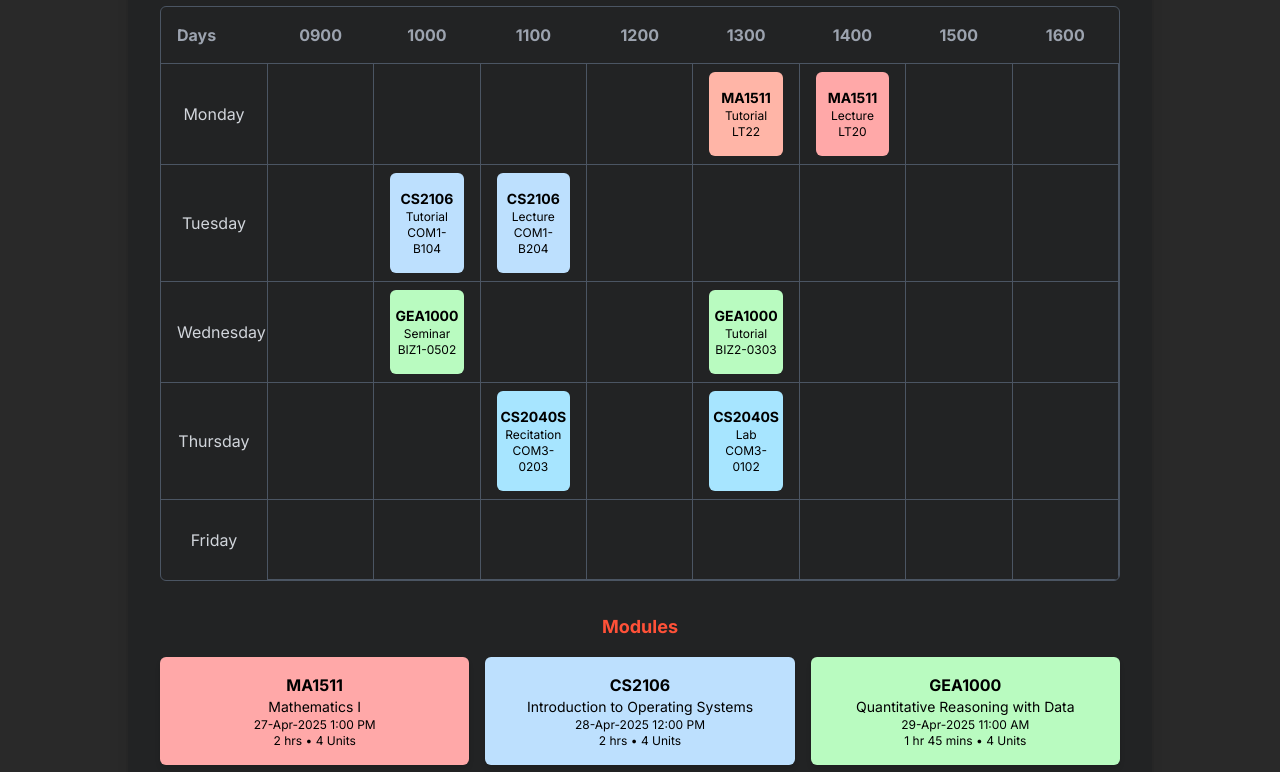
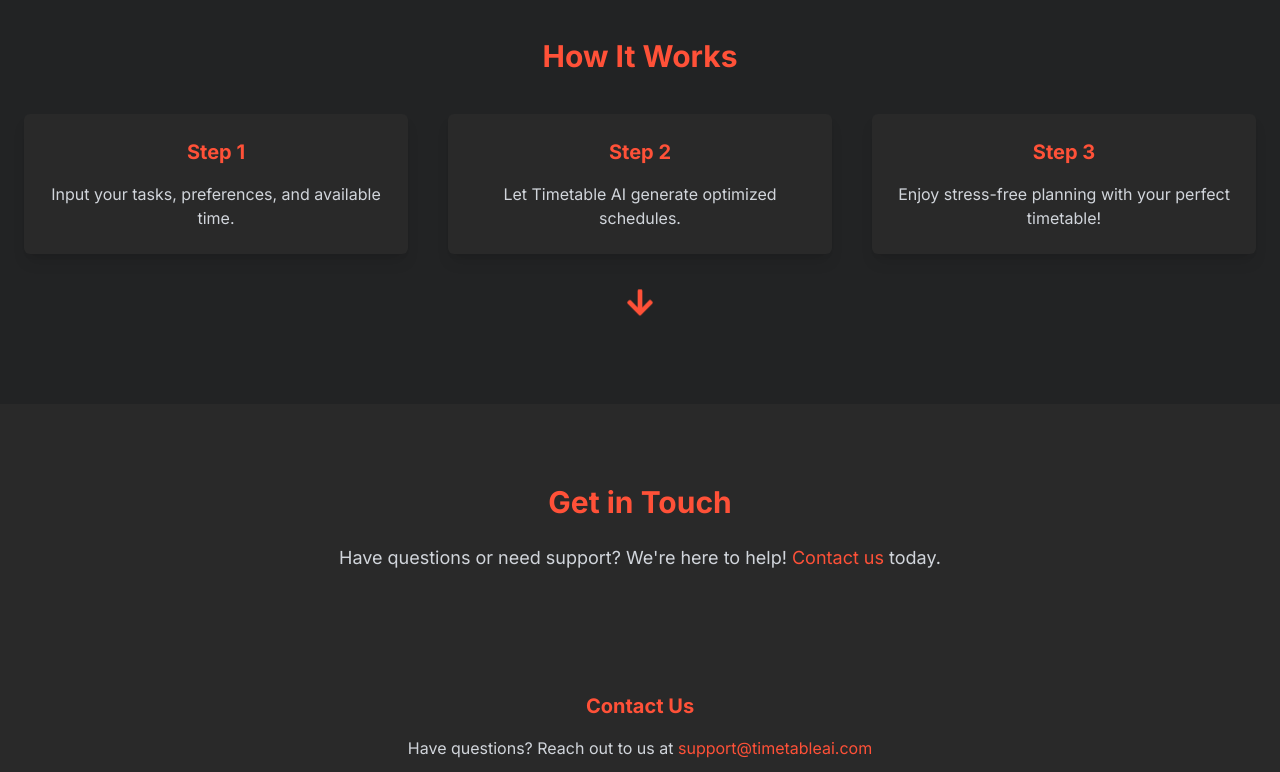
Before and after one commit to thejus03/hacknroll, a Next.js app in the folder frontend/: page / in a window 1280 px wide. Shown: the part 1340-2112 px from the top of the page. Built offline with nearby package versions, Linux system fonts and the light colour scheme.

Commit message:
autopreview deleted

```diff
--- a/frontend/app/page.tsx
+++ b/frontend/app/page.tsx
@@ -82,7 +82,7 @@ export default function LandingPage() {
         </p>
         {/* Insert Auto-Live-Preview Component */}
         <div className="max-w-5xl mx-auto w-full">
-          <AutoLivePreview />
+          {/* <AutoLivePreview /  > */}
         </div>
       </section>
 
--- a/frontend/app/preview/page.tsx
+++ b/frontend/app/preview/page.tsx
@@ -1,58 +1,4 @@
 "use client";
-<<<<<<< HEAD
-import { useState, useEffect } from "react";
-import html2canvas from "html2canvas";
-
-export default function PreviewPage() {
-  const [fullUrl, setFullUrl] = useState<string>(""); // State for the full URL input
-  const [error, setError] = useState<string>(""); // State for error messages
-  const [screenshot, setScreenshot] = useState<string>(""); // State for the screenshot image
-  const [htmlContent, setHtmlContent] = useState<string>(""); // State for fetched HTML
-
-  // Function to fetch HTML and render it locally
-  const fetchHtmlContent = async (url: string) => {
-    try {
-      const response = await fetch(url, { mode: "cors" }); // Ensure CORS is enabled
-      if (!response.ok) {
-        throw new Error("Failed to fetch HTML content.");
-      }
-
-      const html = await response.text();
-      setHtmlContent(html); // Save HTML for rendering
-    } catch (err) {
-      console.error("Error fetching HTML:", err);
-      setError("Failed to fetch HTML content. Ensure the URL supports CORS.");
-    }
-  };
-
-  // Function to capture a screenshot of the rendered content
-  const captureScreenshot = async () => {
-    const container = document.getElementById("html-preview");
-    if (container) {
-      try {
-        const canvas = await html2canvas(container);
-        const screenshotData = canvas.toDataURL("image/png");
-        setScreenshot(screenshotData); // Save the screenshot
-      } catch (err) {
-        console.error("Error capturing screenshot:", err);
-        setError("Failed to capture the screenshot.");
-      }
-    }
-  };
-
-  const handlePreview = async () => {
-    if (!fullUrl.startsWith("http")) {
-      setError("Please enter a valid URL.");
-      setHtmlContent(""); // Clear previous content
-      setScreenshot(""); // Clear previous screenshot
-      return;
-    }
-    setError("");
-    setHtmlContent(""); // Clear previous content
-    setScreenshot(""); // Clear previous screenshot
-
-    await fetchHtmlContent(fullUrl);
-=======
 import { useState } from "react";
 
 export default function PreviewPage() {
@@ -70,18 +16,13 @@ export default function PreviewPage() {
 
     setError(""); // Clear previous errors
     setIframeUrl(fullUrl); // Set the URL for the iframe
->>>>>>> dev
   };
 
   return (
     <div className="min-h-screen bg-mainbg text-white flex flex-col items-center py-10">
       {/* Header */}
       <h1 className="text-3xl font-bold text-orange mb-8">
-<<<<<<< HEAD
-        Page Screenshot Preview
-=======
         NUSMods Timetable Preview
->>>>>>> dev
       </h1>
 
       {/* Input Section */}
@@ -90,11 +31,7 @@ export default function PreviewPage() {
           {/* Input Field */}
           <input
             type="text"
-<<<<<<< HEAD
-            placeholder="Enter the full URL"
-=======
             placeholder="Enter full NUSMods timetable URL"
->>>>>>> dev
             value={fullUrl}
             onChange={(e) => setFullUrl(e.target.value)}
             className="w-full bg-mainbg border border-gray-600 text-gray-300 px-4 py-2 rounded-md focus:ring-2 focus:ring-orange focus:outline-none"
@@ -113,35 +50,6 @@ export default function PreviewPage() {
         {error && <p className="text-red-500 text-sm">{error}</p>}
       </div>
 
-<<<<<<< HEAD
-      {/* HTML Content Rendering Section */}
-      {htmlContent && (
-        <div className="mt-8 w-full max-w-4xl">
-          <h2 className="text-lg font-bold text-orange mb-4">HTML Preview</h2>
-          <div
-            id="html-preview"
-            dangerouslySetInnerHTML={{ __html: htmlContent }}
-            className="bg-white text-black p-4 border border-gray-600 rounded-md overflow-auto max-h-[600px]"
-          ></div>
-          {/* Screenshot Button */}
-          <button
-            onClick={captureScreenshot}
-            className="mt-4 bg-orange text-white px-6 py-2 rounded-md hover:bg-orange-700 transition-all duration-300"
-          >
-            Capture Screenshot
-          </button>
-        </div>
-      )}
-
-      {/* Screenshot Display Section */}
-      {screenshot && (
-        <div className="mt-8">
-          <h2 className="text-lg font-bold text-orange mb-4">Screenshot</h2>
-          <img
-            src={screenshot}
-            alt="Screenshot"
-            className="border border-gray-600 rounded-md shadow-lg"
-=======
       {/* Timetable Preview Section */}
       {iframeUrl && (
         <div className="mt-8 w-full flex justify-center">
@@ -151,7 +59,6 @@ export default function PreviewPage() {
             height="600"
             className="border border-gray-600 rounded-md shadow-lg"
             title="NUSMods Timetable"
->>>>>>> dev
           />
         </div>
       )}
--- a/frontend/components/AutoLivePreview/AutoLivePreview.tsx
+++ b/frontend/components/AutoLivePreview/AutoLivePreview.tsx
@@ -1,86 +1,86 @@
-import React from "react";
-import { useAutoPreview } from "../../app/hooks/useAutoPreview";
-import { demoData } from "../../app/lib/demoData";
+// import React from "react";
+// import { useAutoPreview } from "../../app/hooks/useAutoPreview";
+// import { demoData } from "../../app/lib/demoData";
 
-const AutoLivePreview: React.FC = () => {
-  const currentTimetable = useAutoPreview(demoData.timetables, 5000); // Switch every 5 seconds
+// const AutoLivePreview: React.FC = () => {
+//   const currentTimetable = useAutoPreview(demoData.timetables, 5000); // Switch every 5 seconds
 
-  const daysOfWeek = ["Monday", "Tuesday", "Wednesday", "Thursday", "Friday"];
-  const timeSlots = ["0900", "1000", "1100", "1200", "1300", "1400", "1500", "1600"];
+//   const daysOfWeek = ["Monday", "Tuesday", "Wednesday", "Thursday", "Friday"];
+//   const timeSlots = ["0900", "1000", "1100", "1200", "1300", "1400", "1500", "1600"];
 
-  if (!currentTimetable || !currentTimetable.lessons) {
-    return <div className="text-gray-300">Loading Timetable...</div>;
-  }
+//   if (!currentTimetable || !currentTimetable.lessons) {
+//     return <div className="text-gray-300">Loading Timetable...</div>;
+//   }
 
-  return (
-    <div className="bg-mainbg text-white p-8 rounded-lg shadow-lg max-w-7xl mx-auto">
-      <h2 className="text-2xl font-bold text-orange mb-4">Timetable AI Auto Preview</h2>
-      <p className="text-gray-300 mb-6">{`Scenario: ${currentTimetable.name} - ${currentTimetable.conditions}`}</p>
+//   return (
+//     <div className="bg-mainbg text-white p-8 rounded-lg shadow-lg max-w-7xl mx-auto">
+//       <h2 className="text-2xl font-bold text-orange mb-4">Timetable AI Auto Preview</h2>
+//       <p className="text-gray-300 mb-6">{`Scenario: ${currentTimetable.name} - ${currentTimetable.conditions}`}</p>
 
-      {/* Timetable Grid */}
-      <div className="overflow-x-auto border border-gray-600 rounded-md">
-        <table className="w-full border-collapse table-fixed">
-            <thead>
-            <tr>
-                <th className="py-4 px-4 text-gray-400 text-left">Days</th>
-                {timeSlots.map((time) => (
-                <th key={time} className="py-4 px-4 text-gray-400">{time}</th>
-                ))}
-            </tr>
-            </thead>
-            <tbody>
-            {daysOfWeek.map((day) => (
-                <tr key={day} className="border-t border-gray-600">
-                <td className="py-4 px-4 text-gray-300">{day}</td>
-                {timeSlots.map((time) => {
-                    const lesson = currentTimetable.lessons.find(
-                    (l) => l.day === day && l.startTime === time
-                    );
+//       {/* Timetable Grid */}
+//       <div className="overflow-x-auto border border-gray-600 rounded-md">
+//         <table className="w-full border-collapse table-fixed">
+//             <thead>
+//             <tr>
+//                 <th className="py-4 px-4 text-gray-400 text-left">Days</th>
+//                 {timeSlots.map((time) => (
+//                 <th key={time} className="py-4 px-4 text-gray-400">{time}</th>
+//                 ))}
+//             </tr>
+//             </thead>
+//             <tbody>
+//             {daysOfWeek.map((day) => (
+//                 <tr key={day} className="border-t border-gray-600">
+//                 <td className="py-4 px-4 text-gray-300">{day}</td>
+//                 {timeSlots.map((time) => {
+//                     const lesson = currentTimetable.lessons.find(
+//                     (l) => l.day === day && l.startTime === time
+//                     );
 
-                    return (
-                    <td key={time} className="py-2 px-4 h-20 border border-gray-600">
-                        {lesson ? (
-                        <div
-                            className={`flex items-center justify-center rounded-md text-sm p-4 text-black ${lesson.color}`}
-                        >
-                            <div className="text-center">
-                            <p className="font-bold">{lesson.moduleCode}</p>
-                            <p className="text-xs">{lesson.lessonType}</p>
-                            <p className="text-xs">{lesson.venue}</p>
-                            </div>
-                        </div>
-                        ) : (
-                        <div className="h-full"></div>
-                        )}
-                    </td>
-                    );
-                })}
-                </tr>
-            ))}
-            </tbody>
-        </table>
-        </div>
+//                     return (
+//                     <td key={time} className="py-2 px-4 h-20 border border-gray-600">
+//                         {lesson ? (
+//                         <div
+//                             className={`flex items-center justify-center rounded-md text-sm p-4 text-black ${lesson.color}`}
+//                         >
+//                             <div className="text-center">
+//                             <p className="font-bold">{lesson.moduleCode}</p>
+//                             <p className="text-xs">{lesson.lessonType}</p>
+//                             <p className="text-xs">{lesson.venue}</p>
+//                             </div>
+//                         </div>
+//                         ) : (
+//                         <div className="h-full"></div>
+//                         )}
+//                     </td>
+//                     );
+//                 })}
+//                 </tr>
+//             ))}
+//             </tbody>
+//         </table>
+//         </div>
 
 
-      {/* Exams Section */}
-      <h3 className="text-lg font-bold text-orange mt-8 mb-4">Modules</h3>
-      <div className="grid grid-cols-1 md:grid-cols-2 lg:grid-cols-3 gap-4">
-        {currentTimetable.exams.map((exam, index) => (
-          <div
-            key={index}
-            className={`p-4 rounded-md shadow-md text-black ${exam.color}`}
-          >
-            <h4 className="text-md font-bold">{exam.moduleCode}</h4>
-            <p className="text-sm">{exam.moduleName}</p>
-            <p className="text-xs">{exam.examDate}</p>
-            <p className="text-xs">{exam.duration} • {exam.units} Units</p>
-          </div>
-        ))}
-      </div>
+//       {/* Exams Section */}
+//       <h3 className="text-lg font-bold text-orange mt-8 mb-4">Modules</h3>
+//       <div className="grid grid-cols-1 md:grid-cols-2 lg:grid-cols-3 gap-4">
+//         {currentTimetable.exams.map((exam, index) => (
+//           <div
+//             key={index}
+//             className={`p-4 rounded-md shadow-md text-black ${exam.color}`}
+//           >
+//             <h4 className="text-md font-bold">{exam.moduleCode}</h4>
+//             <p className="text-sm">{exam.moduleName}</p>
+//             <p className="text-xs">{exam.examDate}</p>
+//             <p className="text-xs">{exam.duration} • {exam.units} Units</p>
+//           </div>
+//         ))}
+//       </div>
 
-      <div className="text-gray-300 mt-4">Total Units: 20 Units</div>
-    </div>
-  );
-};
+//       <div className="text-gray-300 mt-4">Total Units: 20 Units</div>
+//     </div>
+//   );
+// };
 
-export default AutoLivePreview;
+// export default AutoLivePreview;
```
